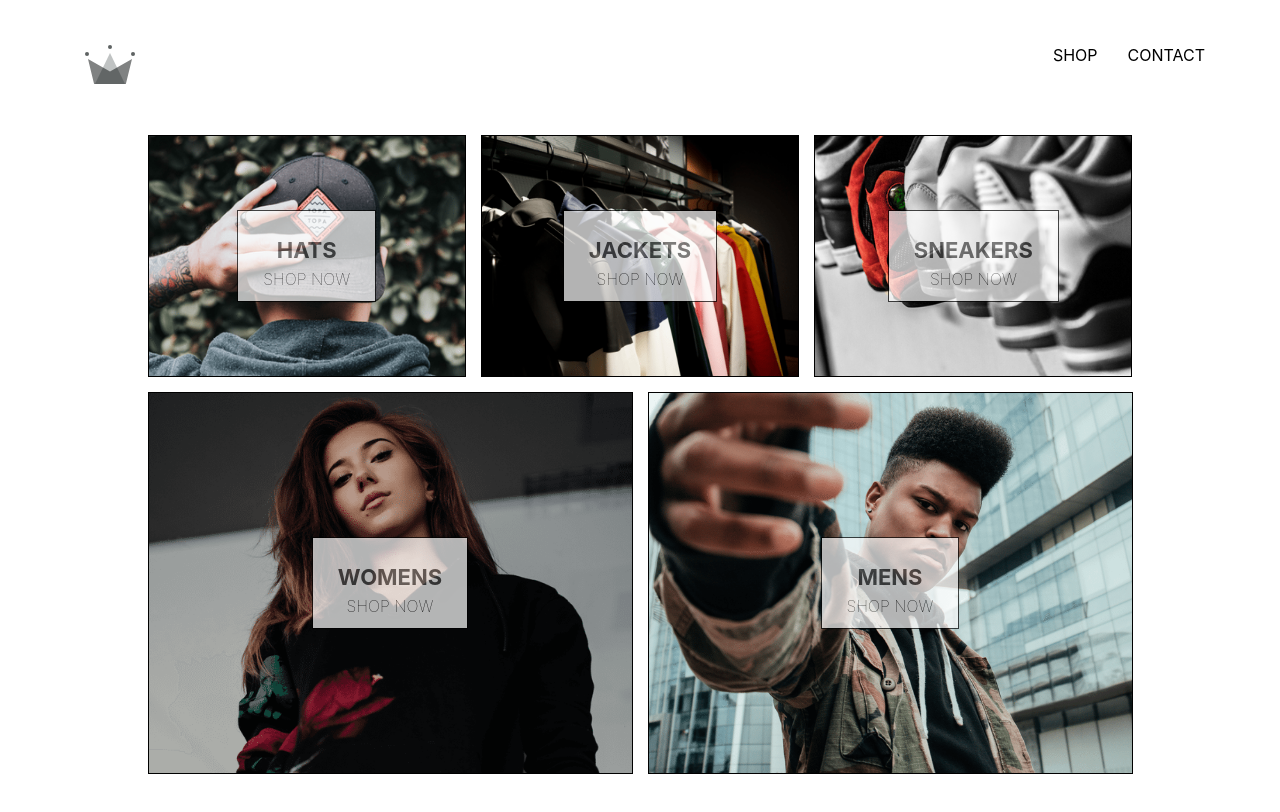
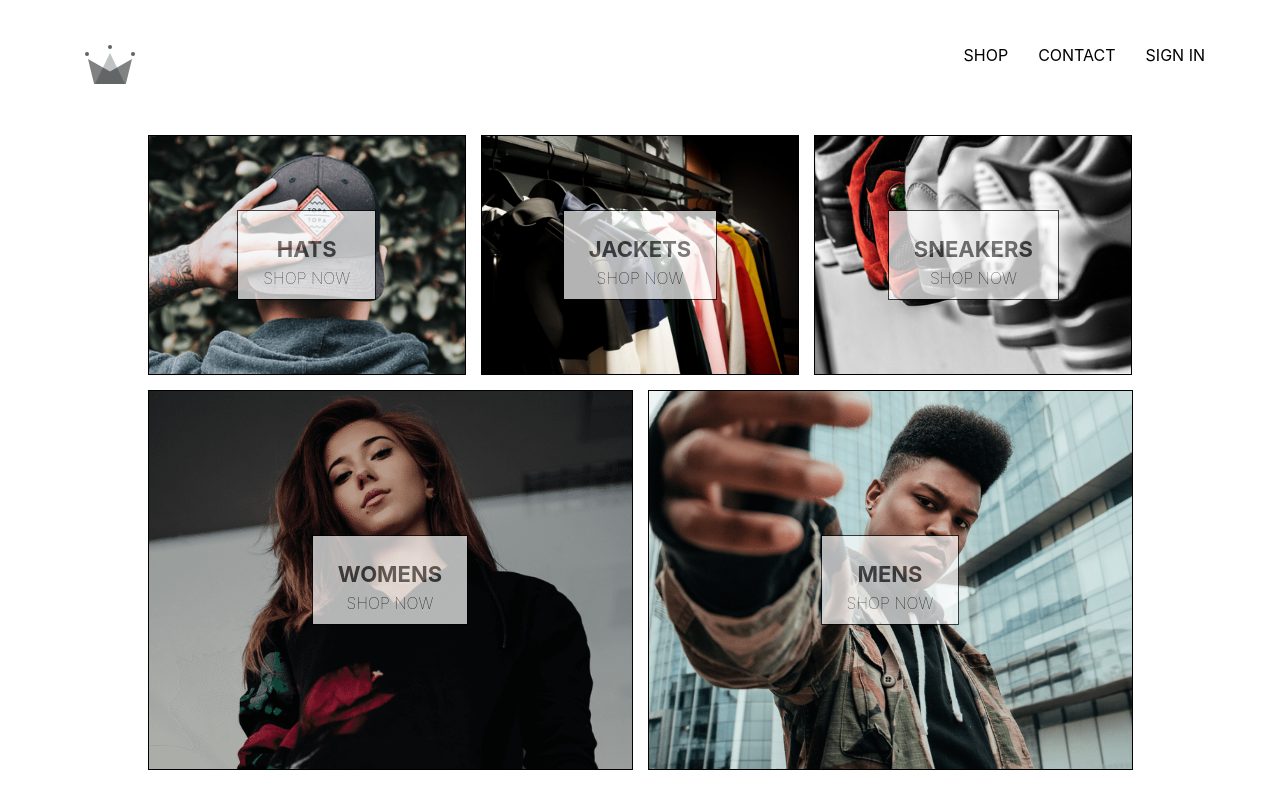
Before and after one commit to juliusCho/crown-clothing, a React (Create React App) app: page / in a window 1280 px wide. Shown: the top 812 px of the page. Built offline with nearby package versions, Linux system fonts and the light colour scheme; no server answers.

Commit message:
integrated firebase into application, created sign in page with sign in page with sign in component and sign in with google

```diff
--- a/package.json
+++ b/package.json
@@ -11,6 +11,7 @@
     "@types/react": "^16.9.0",
     "@types/react-dom": "^16.9.0",
     "@types/react-router-dom": "^5.1.6",
+    "firebase": "^8.2.1",
     "node-sass": "^4.14.1",
     "react": "^17.0.1",
     "react-dom": "^17.0.1",
@@ -38,5 +39,8 @@
       "last 1 firefox version",
       "last 1 safari version"
     ]
+  },
+  "devDependencies": {
+    "@types/firebase": "^3.2.1"
   }
 }
--- a/src/App.css
+++ b/src/App.css
@@ -7,3 +7,7 @@ a {
   text-decoration: none;
   color: black;
 }
+
+* {
+  box-sizing: border-box;
+}
--- a/src/App.tsx
+++ b/src/App.tsx
@@ -2,15 +2,28 @@ import React from 'react'
 import { Route, Switch } from 'react-router-dom'
 import './App.css'
 import Header from './components/header/header.component'
+import firebase, { auth } from './firebase/firebase.utils'
 import HomePage from './pages/homepage/homepage.component'
 import ShopPage from './pages/shop/shop.component'
 import SignInAndSignUpPage from './pages/sign-in-and-sign-up/sign-in-and-sign-up.component'
 import { LinkUrlEnum } from './types/section.types'
 
 function App() {
+  const [currentUser, setCurrentUser] = React.useState<firebase.User | null>(
+    null,
+  )
+
+  React.useEffect(() => {
+    const unsubscribeFromAuth = auth.onAuthStateChanged((user) => {
+      setCurrentUser(() => user)
+    })
+
+    return () => unsubscribeFromAuth()
+  }, [])
+
   return (
     <div>
-      <Header />
+      <Header currentUser={currentUser} />
       <Switch>
         <Route exact path="/" component={HomePage} />
         <Route path={'/' + LinkUrlEnum.SHOP} component={ShopPage} />
--- a/src/components/custom-button/custom-button.component.tsx
+++ b/src/components/custom-button/custom-button.component.tsx
@@ -3,12 +3,22 @@ import './custom-button.styles.scss'
 
 type Props = {
   children: string
+  onClick?: () => void
   type?: 'button' | 'submit' | 'reset'
+  isGoogleSignIn?: boolean
 }
 
-export default function CustomButton({ children, type }: Props) {
+export default function CustomButton({
+  children,
+  onClick,
+  type,
+  isGoogleSignIn,
+}: Props) {
   return (
-    <button className="custom-button" type={type}>
+    <button
+      className={`${isGoogleSignIn ? 'google-sign-in' : ''} custom-button`}
+      type={type}
+      onClick={onClick}>
       {children}
     </button>
   )
--- a/src/components/custom-button/custom-button.styles.scss
+++ b/src/components/custom-button/custom-button.styles.scss
@@ -19,4 +19,14 @@
     color: black;
     border: 1px solid black;
   }
+
+  &.google-sign-in {
+    background-color: #4285f4;
+    color: white;
+
+    &:hover {
+      background-color: #357ae8;
+      border: none;
+    }
+  }
 }
--- a/src/components/header/header.component.tsx
+++ b/src/components/header/header.component.tsx
@@ -1,10 +1,14 @@
 import React from 'react'
 import { Link } from 'react-router-dom'
 import { ReactComponent as Logo } from '../../assets/crown.svg'
+import firebase, { auth } from '../../firebase/firebase.utils'
 import { LinkUrlEnum } from '../../types/section.types'
 import './header.styles.scss'
 
-export default function Header() {
+type Props = {
+  currentUser: null | firebase.User
+}
+export default function Header({ currentUser }: Props) {
   return (
     <div className="header">
       <Link to="/" className="logo-container">
@@ -17,6 +21,15 @@ export default function Header() {
         <Link className="option" to={'/' + LinkUrlEnum.SHOP}>
           CONTACT
         </Link>
+        {currentUser ? (
+          <div className="option" onClick={() => auth.signOut()}>
+            SIGN OUT
+          </div>
+        ) : (
+          <Link className="option" to="/signin">
+            SIGN IN
+          </Link>
+        )}
       </div>
     </div>
   )
--- a/src/components/header/header.styles.scss
+++ b/src/components/header/header.styles.scss
@@ -20,6 +20,7 @@
 
     .option {
       padding: 10px 15px;
+      cursor: pointer;
     }
   }
 }
--- a/src/components/sign-in/sign-in.component.tsx
+++ b/src/components/sign-in/sign-in.component.tsx
@@ -1,9 +1,8 @@
 import React from 'react'
+import { signInWithGoogle } from '../../firebase/firebase.utils'
 import CustomButton from '../custom-button/custom-button.component'
 import FormInput from '../form-input/form-input.component'
 import './sign-in.styles.scss'
-
-type Props = {}
 
 export default function SignIn() {
   const [email, setEmail] = React.useState('')
@@ -48,8 +47,12 @@ export default function SignIn() {
           required
           handleChange={handleChange}
         />
-
-        <CustomButton type="submit">Sign In</CustomButton>
+        <div className="buttons">
+          <CustomButton type="submit">Sign In</CustomButton>
+          <CustomButton onClick={signInWithGoogle} isGoogleSignIn>
+            Sign In With Google
+          </CustomButton>
+        </div>
       </form>
     </div>
   )
--- a/src/components/sign-in/sign-in.styles.scss
+++ b/src/components/sign-in/sign-in.styles.scss
@@ -1,9 +1,14 @@
 .sign-in {
-  width: 30vw;
+  width: 380px;
   display: flex;
   flex-direction: column;
 
   .title {
     margin: 10px 0;
   }
+
+  .buttons {
+    display: flex;
+    justify-content: space-between;
+  }
 }
```
Also changed, not shown: 1 other file (tests, documents, lock files or other folders).
